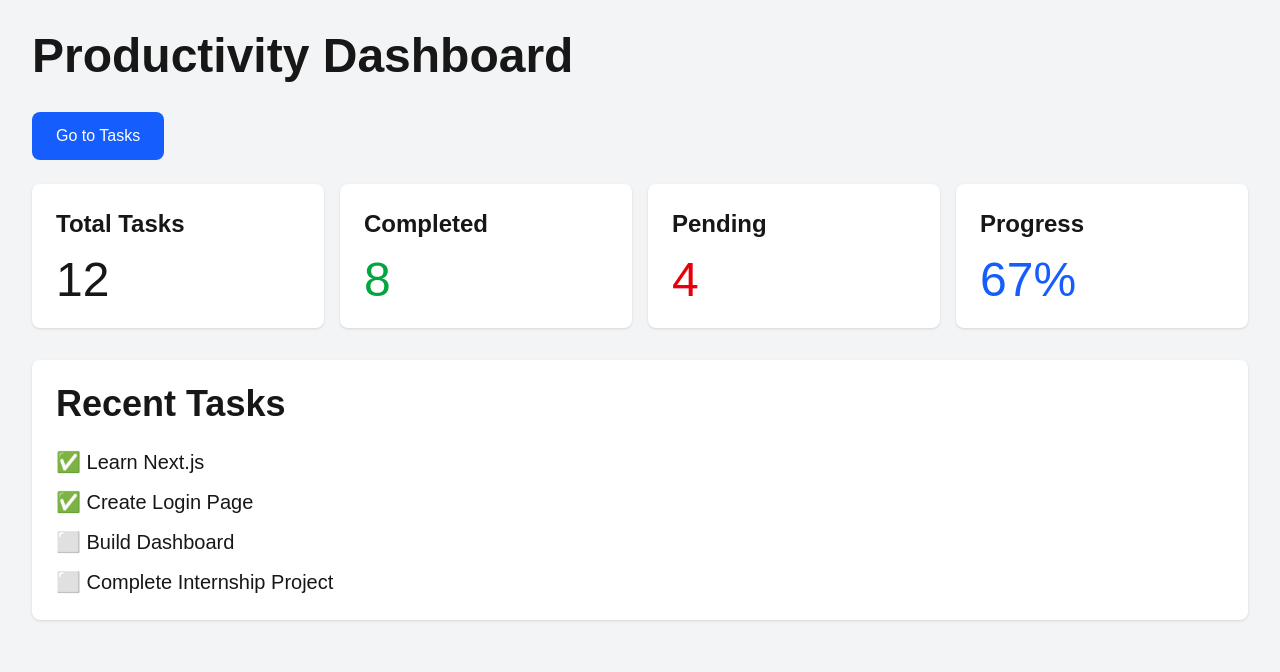
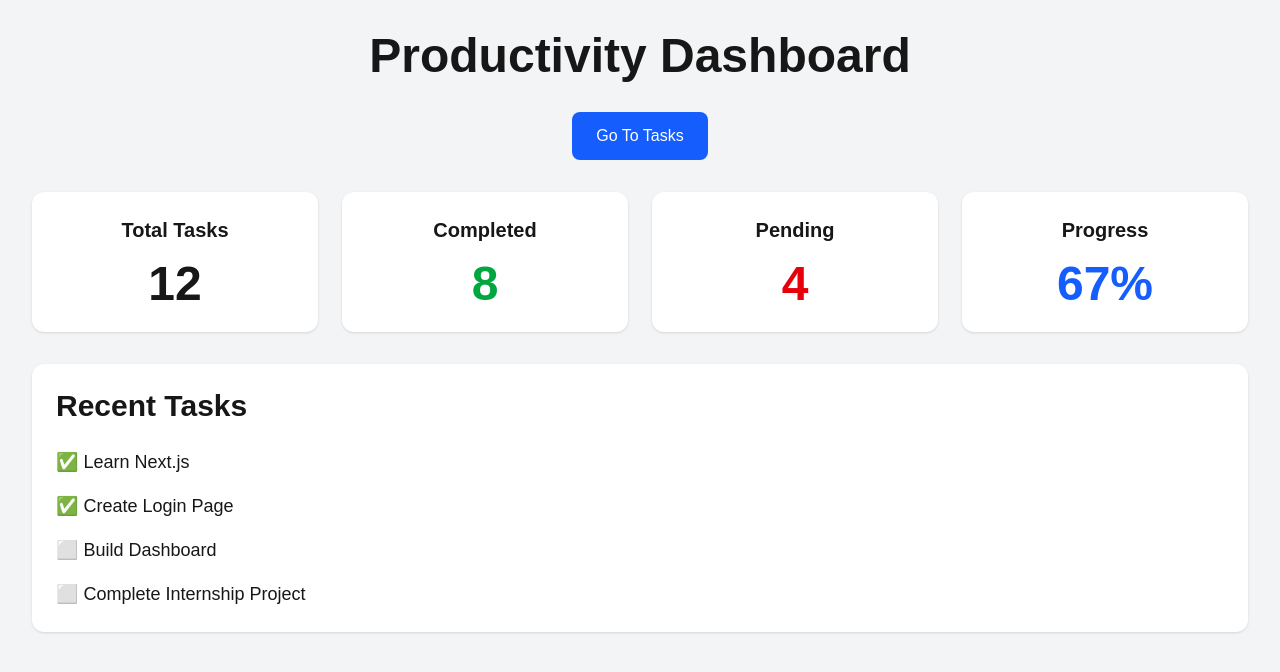
Before and after one commit to RakshitaHalagatti/productivity-task-manager, a Next.js app: page /dashboard in a window 1280 px wide. Shown: the top 672 px of the page. Built offline with nearby package versions, Linux system fonts and the light colour scheme.

Commit message:
Added dashboard improvements

```diff
--- a/app/dashboard/page.tsx
+++ b/app/dashboard/page.tsx
@@ -3,44 +3,62 @@ import Link from "next/link";
 export default function Dashboard() {
   return (
     <div className="min-h-screen bg-gray-100 p-8">
-      <h1 className="text-5xl font-bold mb-8">
+      <h1 className="text-5xl font-bold text-center mb-8">
         Productivity Dashboard
       </h1>
 
-      <Link href="/tasks">
-        <button className="bg-blue-600 text-white px-6 py-3 rounded-lg mb-6 hover:bg-blue-700">
-          Go to Tasks
-        </button>
-      </Link>
+      <div className="flex justify-center mb-8">
+        <Link href="/tasks">
+          <button className="bg-blue-600 text-white px-6 py-3 rounded-lg hover:bg-blue-700">
+            Go To Tasks
+          </button>
+        </Link>
+      </div>
 
-      <div className="grid grid-cols-1 md:grid-cols-4 gap-4 mb-8">
-        <div className="bg-white p-6 rounded-lg shadow">
-          <h2 className="text-2xl font-semibold">Total Tasks</h2>
-          <p className="text-5xl mt-4">12</p>
+      <div className="grid grid-cols-1 md:grid-cols-4 gap-6 mb-8">
+        <div className="bg-white p-6 rounded-xl shadow text-center">
+          <h2 className="text-xl font-semibold">
+            Total Tasks
+          </h2>
+          <p className="text-5xl mt-4 font-bold">
+            12
+          </p>
         </div>
 
-        <div className="bg-white p-6 rounded-lg shadow">
-          <h2 className="text-2xl font-semibold">Completed</h2>
-          <p className="text-5xl mt-4 text-green-600">8</p>
+        <div className="bg-white p-6 rounded-xl shadow text-center">
+          <h2 className="text-xl font-semibold">
+            Completed
+          </h2>
+          <p className="text-5xl mt-4 font-bold text-green-600">
+            8
+          </p>
         </div>
 
-        <div className="bg-white p-6 rounded-lg shadow">
-          <h2 className="text-2xl font-semibold">Pending</h2>
-          <p className="text-5xl mt-4 text-red-600">4</p>
+        <div className="bg-white p-6 rounded-xl shadow text-center">
+          <h2 className="text-xl font-semibold">
+            Pending
+          </h2>
+          <p className="text-5xl mt-4 font-bold text-red-600">
+            4
+          </p>
         </div>
 
-        <div className="bg-white p-6 rounded-lg shadow">
-          <h2 className="text-2xl font-semibold">Progress</h2>
-          <p className="text-5xl mt-4 text-blue-600">67%</p>
+        <div className="bg-white p-6 rounded-xl shadow text-center">
+          <h2 className="text-xl font-semibold">
+            Progress
+          </h2>
+          <p className="text-5xl mt-4 font-bold text-blue-600">
+            67%
+          </p>
         </div>
       </div>
 
-      <div className="bg-white p-6 rounded-lg shadow">
-        <h2 className="text-4xl font-bold mb-6">
+      <div className="bg-white p-6 rounded-xl shadow">
+        <h2 className="text-3xl font-bold mb-6">
           Recent Tasks
         </h2>
 
-        <ul className="space-y-3 text-xl">
+        <ul className="space-y-4 text-lg">
           <li>✅ Learn Next.js</li>
           <li>✅ Create Login Page</li>
           <li>⬜ Build Dashboard</li>
--- a/app/tasks/page.tsx
+++ b/app/tasks/page.tsx
@@ -7,7 +7,7 @@ export default function Tasks() {
   const [description, setDescription] = useState("");
   const [category, setCategory] = useState("Work");
   const [priority, setPriority] = useState("Medium");
-
+  const [editingIndex, setEditingIndex] = useState<number | null>(null);
   const [tasks, setTasks] = useState<
     {
   title: string;
@@ -121,6 +121,17 @@ export default function Tasks() {
                 <p>
                   Priority: {task.priority}
                 </p>
+                <button
+  onClick={() => {
+    setTitle(task.title);
+    setDescription(task.description);
+    setCategory(task.category);
+    setPriority(task.priority);
+  }}
+  className="bg-yellow-500 text-white px-4 py-2 rounded mt-3 mr-2"
+>
+  Edit
+</button>
 
                 {!task.completed && (
                   <button
```
Lines whose indentation alone changed are shown as unchanged.
